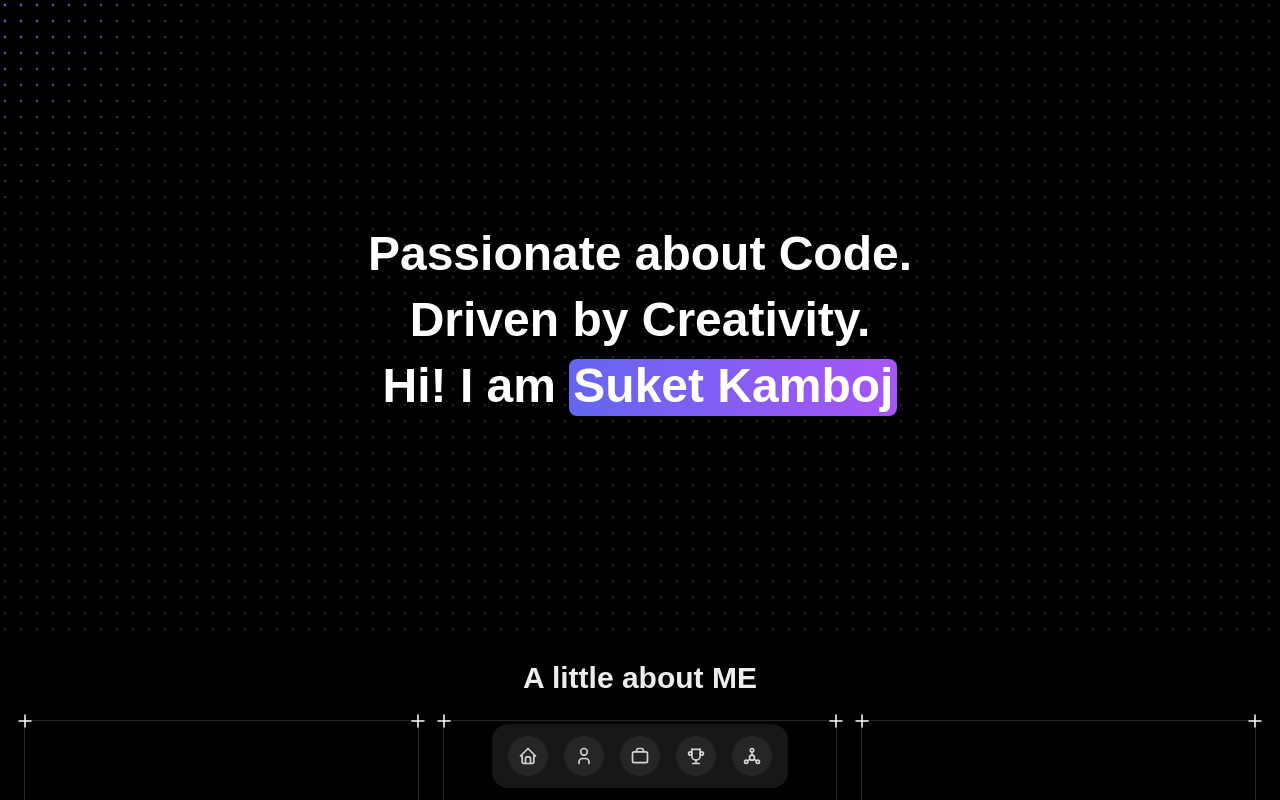
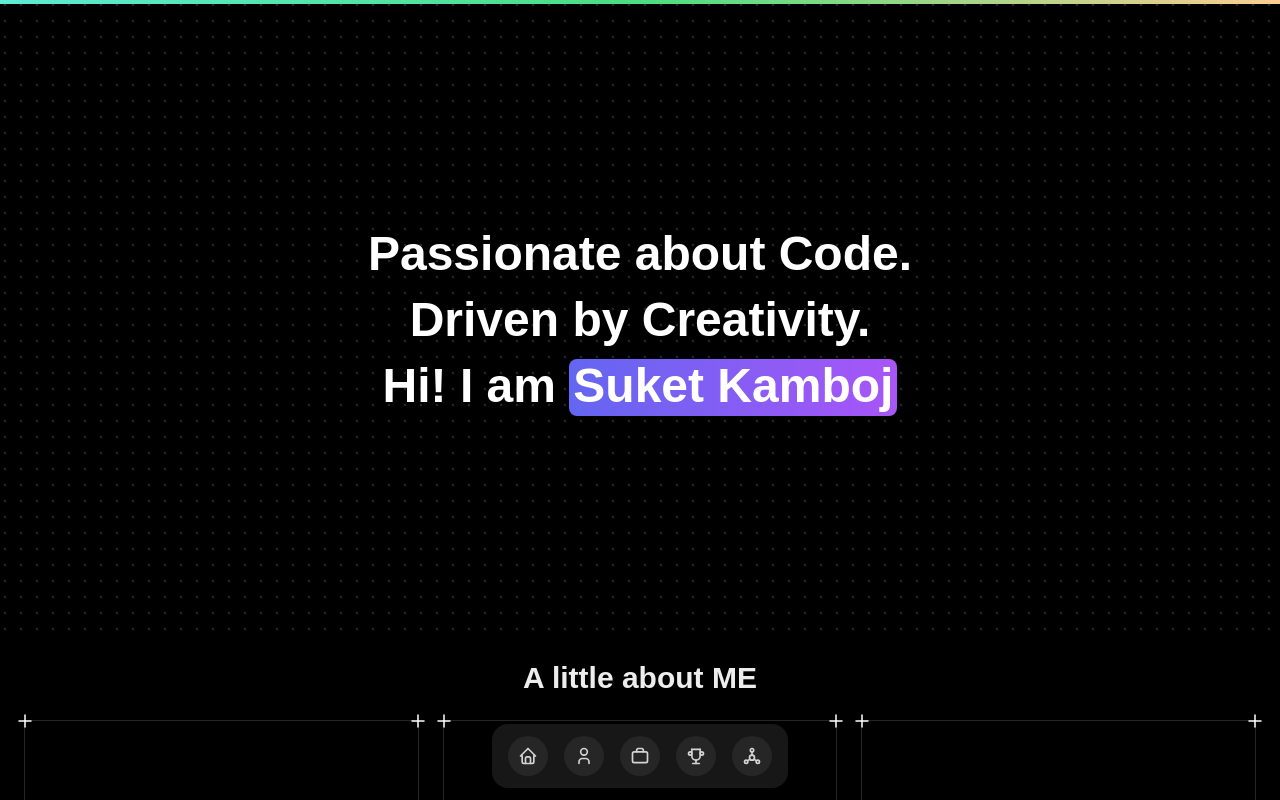
Before and after one commit to Sookeyy-12/Sookeyy-12.github.io, a Next.js app: page / in a window 1280 px wide. Shown: the top 800 px of the page. Built offline with nearby package versions, Linux system fonts and the light colour scheme.

Commit message:
added progress bar

```diff
--- a/app/page.tsx
+++ b/app/page.tsx
@@ -4,11 +4,13 @@ import { HeroSection } from "@/components/HeroSection";
 import NavBar from "@/components/NavBar";
 import { Projects } from "@/components/Projects";
 import { Socials } from "@/components/Socials";
+import { ScrollProgress } from "@/components/ProgressBar";
 
 export default function Home() {
   return (
     <>
       <div className="dark cursor-default">
+        <ScrollProgress />
         <NavBar />
         <div id="hero">
           <HeroSection />
--- /dev/null
+++ b/components/ProgressBar.tsx
@@ -0,0 +1,29 @@
+"use client";
+import { cn } from "@/lib/utils";
+import { motion, useScroll, useSpring } from "framer-motion";
+
+interface ScrollProgressProps {
+    className?: string;
+}
+
+export function ScrollProgress({ className }: ScrollProgressProps) {
+    const { scrollYProgress } = useScroll();
+
+    const scaleX = useSpring(scrollYProgress, {
+        stiffness: 200,
+        damping: 50,
+        restDelta: 0.001,
+    });
+
+    return (
+        <motion.div
+            className={cn(
+                "fixed inset-x-0 top-0 z-[1000] h-1 origin-left bg-gradient-to-r from-teal-300 via-green-400 to-[#FDCC92]",
+                className,
+            )}
+            style={{
+                scaleX,
+            }}
+        />
+    );
+}
```
